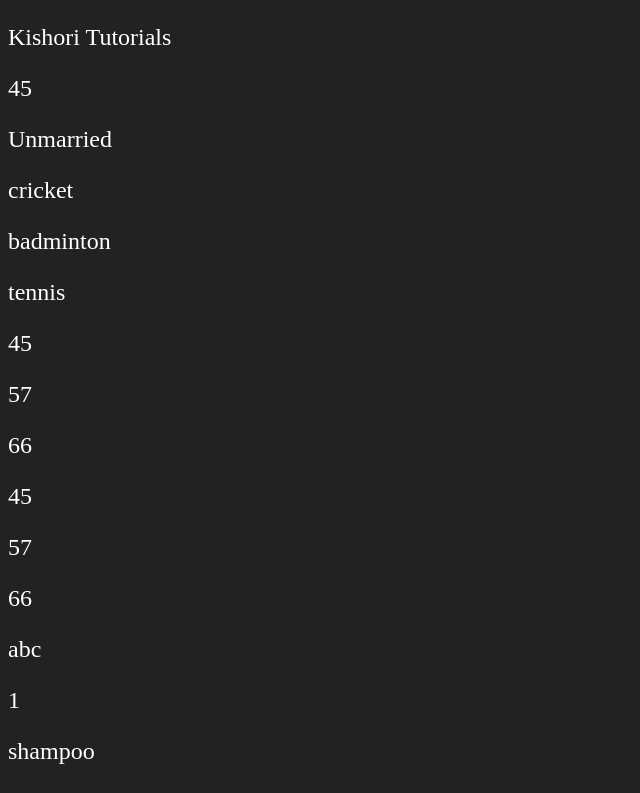
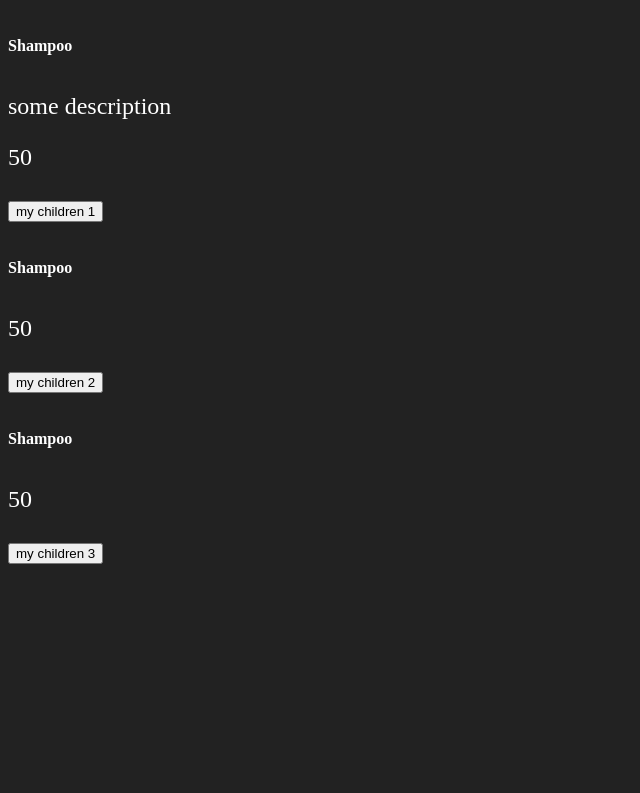
Before and after one commit to ameysawant/react-typescript, a React (Vite) app: page / in a window 1280 px wide. Shown: the top 793 px of the page, without its empty margins (0-640 px from the left). Built offline with nearby package versions, Linux system fonts and the light colour scheme.

Commit message:
added new topic components and props

```diff
--- a/src/App.tsx
+++ b/src/App.tsx
@@ -1,9 +1,11 @@
 import Basics from "./components/Basics";
+import Functions from "./components/Functions";
 
 const App = () => {
   return (
     <>
-      <Basics />
+      {/* <Basics /> */}
+      <Functions />
     </>
   );
 };
--- a/src/components/Basics.tsx
+++ b/src/components/Basics.tsx
@@ -14,6 +14,39 @@
 // type
 // interface
 // optional
+
+type Friend = {
+  friendName: string;
+  friendAge: number;
+};
+
+//  type Product = { id: number; name: string; price: number }[];
+interface Product {
+  id: number;
+  name: string;
+  price: number;
+}
+
+//   type Person = Friend & {
+//     name: string;
+//     surname: string;
+//     age: number;
+//     hobbies: string[];
+//     places: ("bandra" | "andheri")[]; // union
+//     countries: Cities;
+//     // friend: Friend;
+//   };
+
+type Cities = ["india", "usa", "china"];
+interface Person {
+  name: string;
+  surname: string;
+  age: number;
+  hobbies: string[];
+  places: ("bandra" | "andheri")[]; // union
+  countries: Cities;
+  friend: Friend;
+}
 
 const Basics = () => {
   // string
@@ -34,43 +67,11 @@ const Basics = () => {
   // array of string and number
   let myStringAndNo: (string | number)[] = [45, 57, 66, "abc"];
 
-  //  type Product = { id: number; name: string; price: number }[];
-  interface Product {
-    id: number;
-    name: string;
-    price: number;
-  }
   // array of objects
   let products: Product[] = [
     { id: 1, name: "shampoo", price: 45 },
     { id: 2, name: "oil", price: 55 },
   ];
-
-  type Friend = {
-    friendName: string;
-    friendAge: number;
-  };
-
-  //   type Person = Friend & {
-  //     name: string;
-  //     surname: string;
-  //     age: number;
-  //     hobbies: string[];
-  //     places: ("bandra" | "andheri")[]; // union
-  //     countries: Cities;
-  //     // friend: Friend;
-  //   };
-
-  interface Person {
-    name: string;
-    surname: string;
-    age: number;
-    hobbies: string[];
-    places: ("bandra" | "andheri")[]; // union
-    countries: Cities;
-    friend: Friend;
-  }
-  type Cities = ["india", "usa", "china"];
 
   let person: Person = {
     name: "Kishori",
--- /dev/null
+++ b/src/components/Card.tsx
@@ -0,0 +1,27 @@
+type CardProps = {
+  title: string;
+  text?: string; //optional
+  price: number;
+  children: React.ReactNode;
+};
+
+// interface CardProps {
+//       title: string;
+//   text: string;
+//   price: number;
+// }
+
+const Card = ({ title, text, price, children }: CardProps) => {
+  return (
+    <>
+      <div>
+        <h6>{title}</h6>
+        <p>{text}</p>
+        <p>{price}</p>
+        <button>{children}</button>
+      </div>
+    </>
+  );
+};
+
+export default Card;
--- /dev/null
+++ b/src/components/Functions.tsx
@@ -0,0 +1,19 @@
+import Card from "./Card";
+
+const Functions = () => {
+  return (
+    <>
+      <Card title={"Shampoo"} text={"some description"} price={50}>
+        my children 1
+      </Card>
+      <Card title={"Shampoo"} price={50}>
+        my children 2
+      </Card>
+      <Card title={"Shampoo"} price={50}>
+        my children 3
+      </Card>
+    </>
+  );
+};
+
+export default Functions;
```
